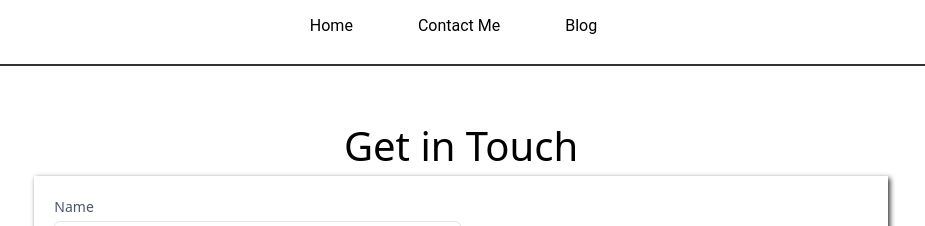
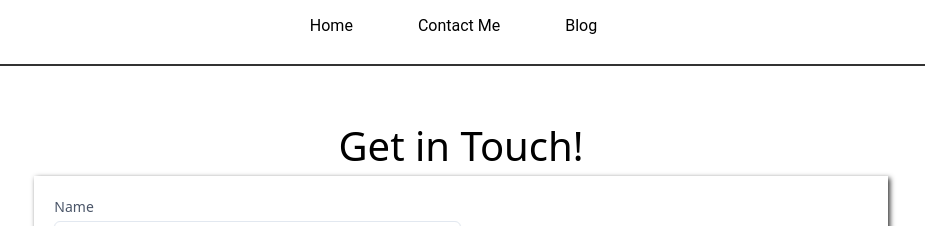
Before and after one commit to whoisheath/pw3.0, a Next.js app: page /contact in a window 1280 px wide. Shown: the top 226 px of the page, without its empty margins (179-1104 px from the left). Built offline with nearby package versions, Linux system fonts and the light colour scheme.

Commit message:
small edit

```diff
--- a/pages/contact.js
+++ b/pages/contact.js
@@ -54,7 +54,7 @@ export default function docs() {
         <title>Get in Touch!</title>
         <meta name="viewport" content="initial-scale=1.0, width=device-width" />
       </Head>
-      <h1 className="text-center text-5xl">Get in Touch</h1>
+      <h1 className="text-center text-5xl">Get in Touch!</h1>
       <div className="grid">
         <div className="place-self-center shadow-lg grid grid-flow-col grid-cols-1 md:grid-cols-2 grid-rows-smol-contact md:grid-rows-heathRows p-5 w-4/6 h-auto">
           <div className="">
```
